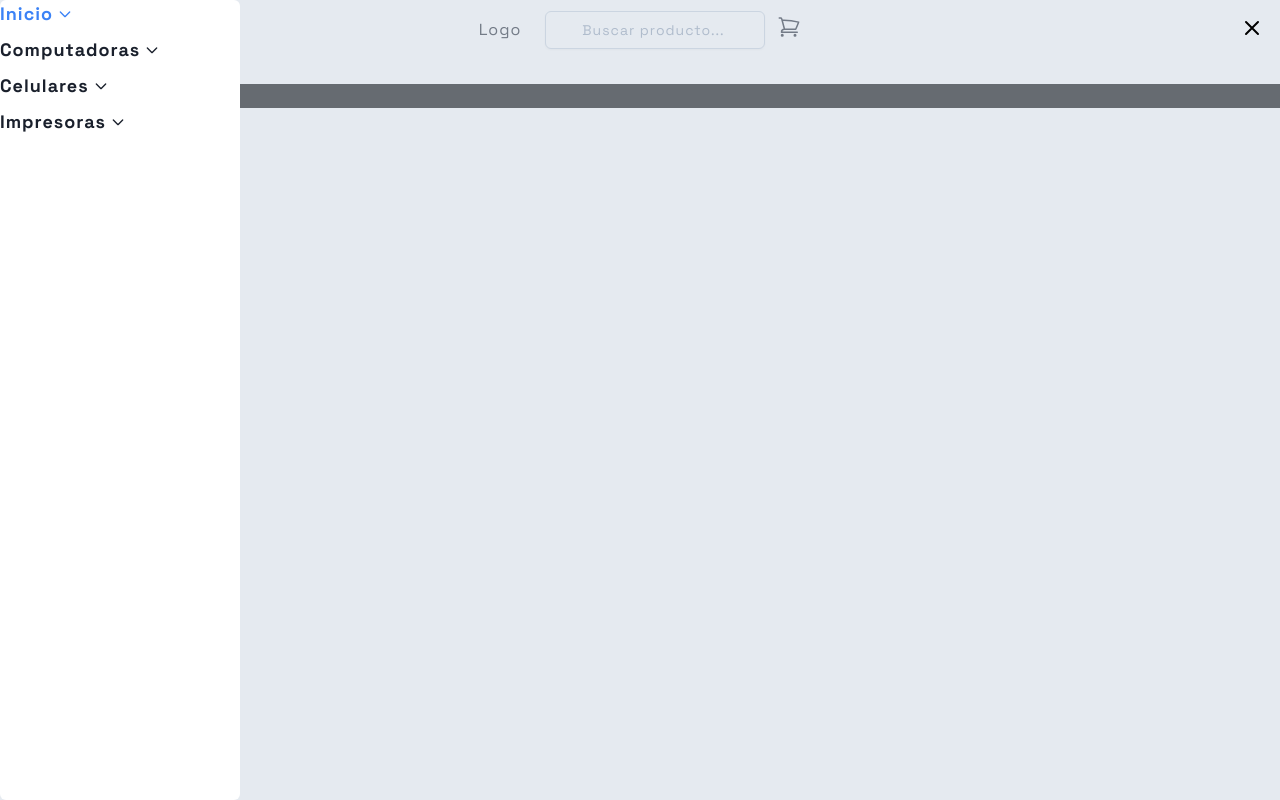
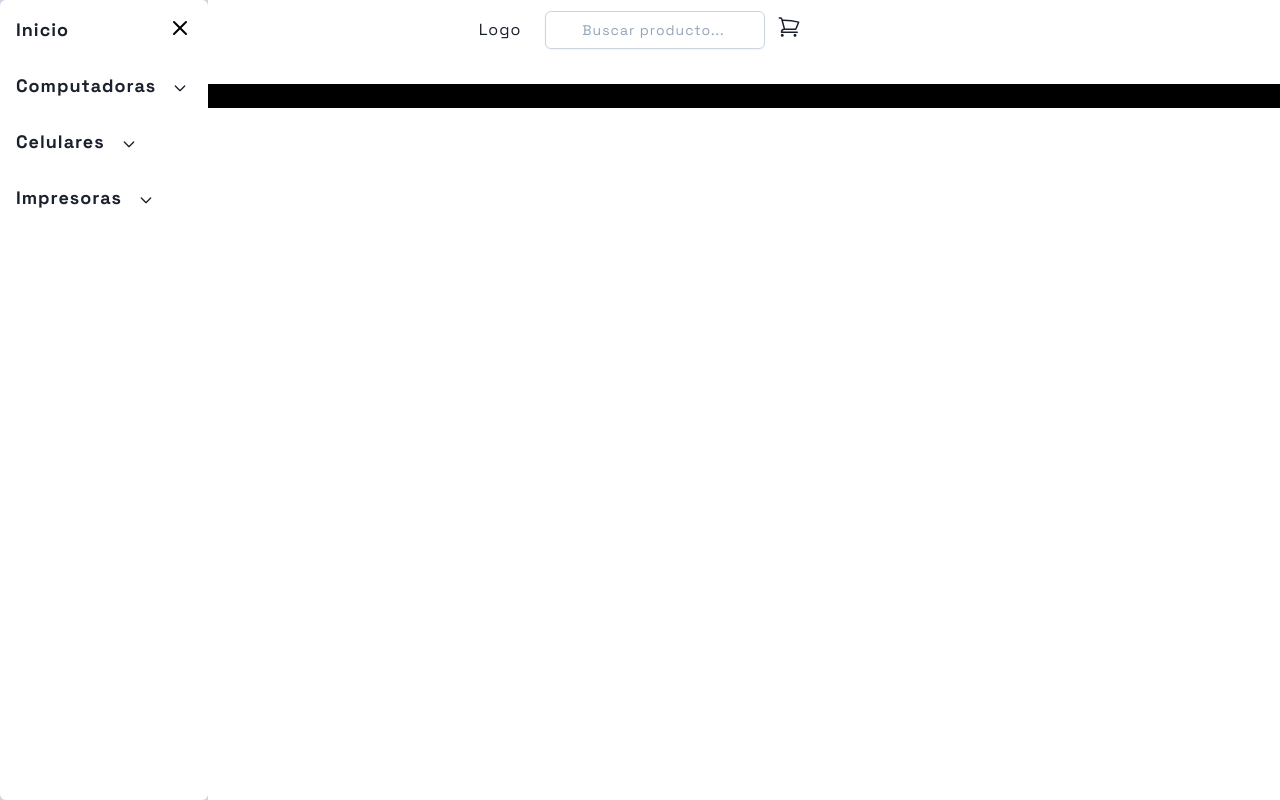
Before and after one commit to DavidReque/store, a Next.js app: page / in a window 1280 px wide. Both pictures are taken after a click on the button 32 px from the left and 32 px from the top of the page. Built offline with nearby package versions, Linux system fonts and the light colour scheme.

Commit message:
Nav styles

```diff
--- a/components/Menu.jsx
+++ b/components/Menu.jsx
@@ -43,34 +43,36 @@ export default function Menu () {
   }
 
   return (
-    <ul className='flex flex-col space-y-2'>
+    <ul className='flex flex-col space-y-2 gap-1'>
       {data.map((item, index) => (
         <li key={item.id} className={`relative group ${index !== 0 ? 'mt-2' : ''}`}>
           <Popover>
             {({ open }) => (
               <>
                 <Popover.Button
-                  className={`flex items-center font-bold text-lg hover:text-blue-500 focus:outline-none ${
+                  className={`flex ml-4 mt-2 items-center font-bold text-lg hover:text-blue-500 focus:outline-none ${
                     open ? 'text-blue-500' : ''
                   }`}
                   onClick={() => toggleSubMenu(item.id)}
                 >
-                  {item.name}
+                  <Link className='mt-2' href={item.url}>{item.name}</Link>
+                  {item.id !== 1 && ( // Verificar si no es la opción 'Inicio'
                     <svg
                       xmlns='http://www.w3.org/2000/svg'
                       fill='none'
                       viewBox='0 0 24 24'
                       stroke='currentColor'
-                    className={`w-4 h-4 ml-1 transition-transform ${
+                      className={`w-4 h-4 mt-3 ml-4 transition-transform ${
                         open ? 'transform rotate-180' : ''
                       }`}
                     >
                       <path strokeLinecap='round' strokeLinejoin='round' strokeWidth={2} d='M19 9l-7 7-7-7' />
                     </svg>
+                  )}
                 </Popover.Button>
                 {item.subCategories && (
                   <Popover.Panel
-                    className={`absolute top-0 left-full mt-0 ml-2 w-48 bg-white rounded-md shadow-md ${
+                    className={`absolute top-0 left-full mt-0 ml-2 w-[148px] bg-white rounded-md shadow-md ${
                       activeMenuItem === item.id ? 'block' : 'hidden'
                     }`}
                   >
--- a/components/SideBar.jsx
+++ b/components/SideBar.jsx
@@ -38,7 +38,7 @@ export default function SidebarMenu () {
 
       {isOpen && (
         <motion.div
-          className='bg-slate-300 fixed top-0 left-0 h-full w-full bg-opacity-50 z-20 flex'
+          className='bg-slate-300 fixed top-0 left-0 h-full z-20 flex'
           onClick={closeMenu}
           initial={{ opacity: 0 }}
           animate={{ opacity: 1 }}
@@ -46,7 +46,7 @@ export default function SidebarMenu () {
           transition={{ duration: 0.3 }}
         >
           <motion.div
-            className='bg-white w-60 rounded-md'
+            className='bg-white w-52 rounded-md'
             initial={{ x: -100, opacity: 0 }}
             animate={{ x: 0, opacity: 1 }}
             exit={{ x: -100, opacity: 0 }}
```
Lines whose indentation alone changed are shown as unchanged.
